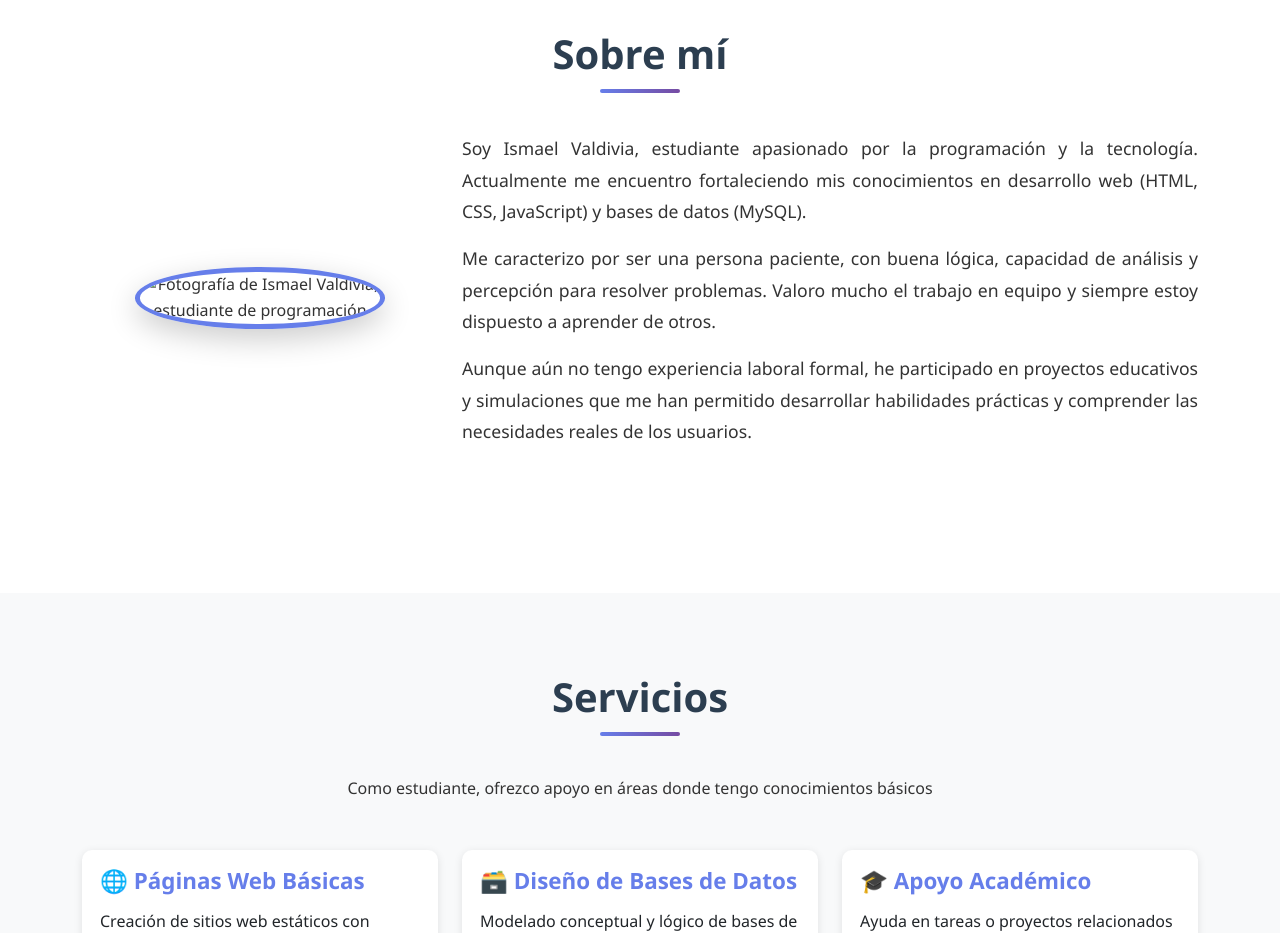
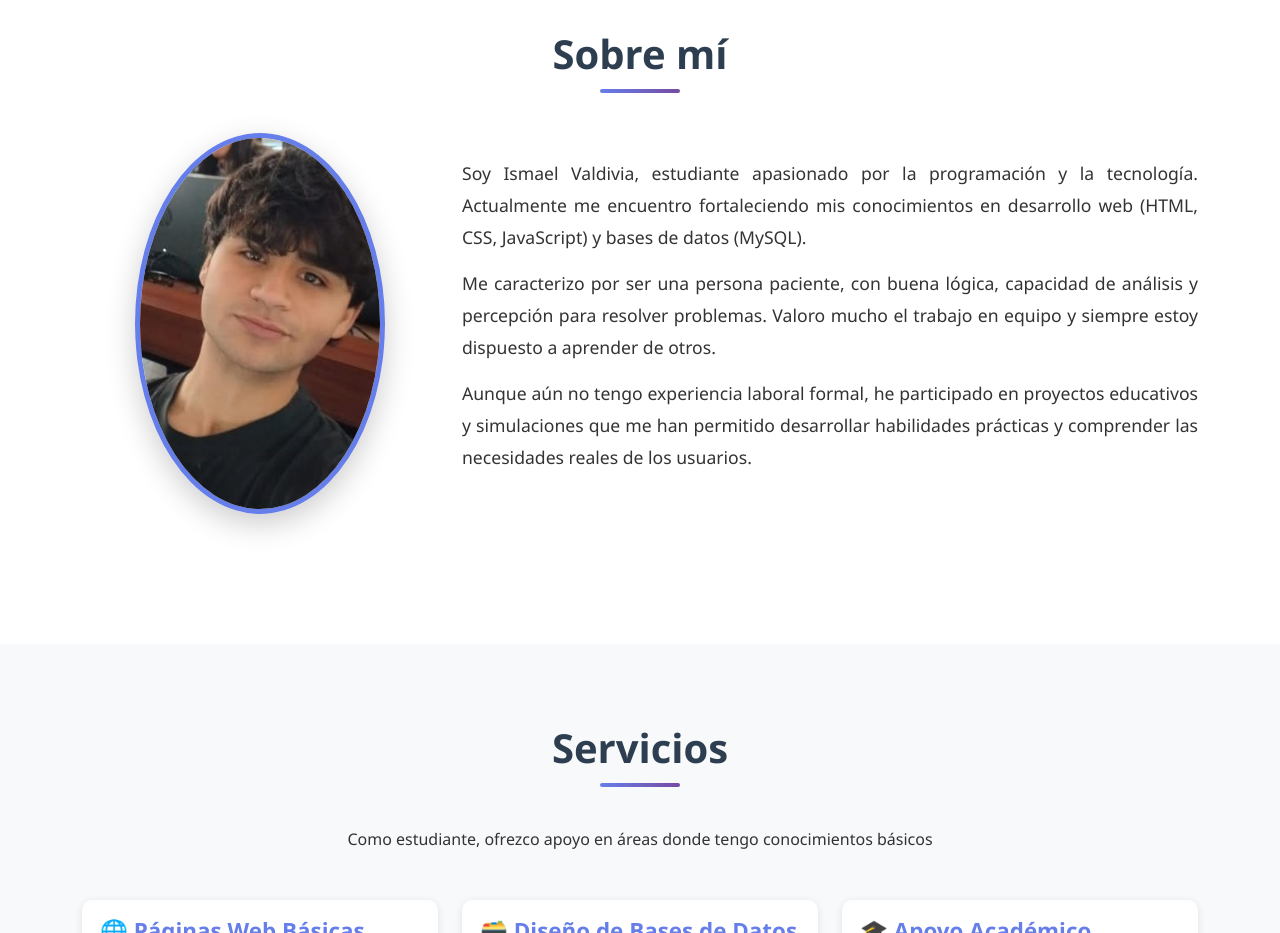
Before and after one commit to ismael-valdivia-D/portafolio, a plain HTML site: page index.html in a window 1280 px wide. Shown: the part 920-1853 px from the top of the page. Drawn offline with nearby package versions, Linux system fonts and the light colour scheme.

Commit message:
terminado

```diff
--- a/index.html
+++ b/index.html
@@ -57,7 +57,7 @@
       <h2 class="titulo-seccion">Sobre mí</h2>
       <div class="row align-items-center">
         <div class="col-md-4 text-center mb-4 mb-md-0">
-          <img src="static/img/avatar.jpg" alt="Fotografía de Ismael Valdivia, estudiante de programación" class="img-fluid rounded-circle foto-perfil">
+          <img src="555978053_789468327403618_8870880640462519464_n.jpg" alt="Fotografía de Ismael Valdivia, estudiante de programación" class="img-fluid rounded-circle foto-perfil">
         </div>
         <div class="col-md-8">
           <p class="texto-biografia">
```
Also changed, not shown: 555978053_789468327403618_8870880640462519464_n.jpg (added).
